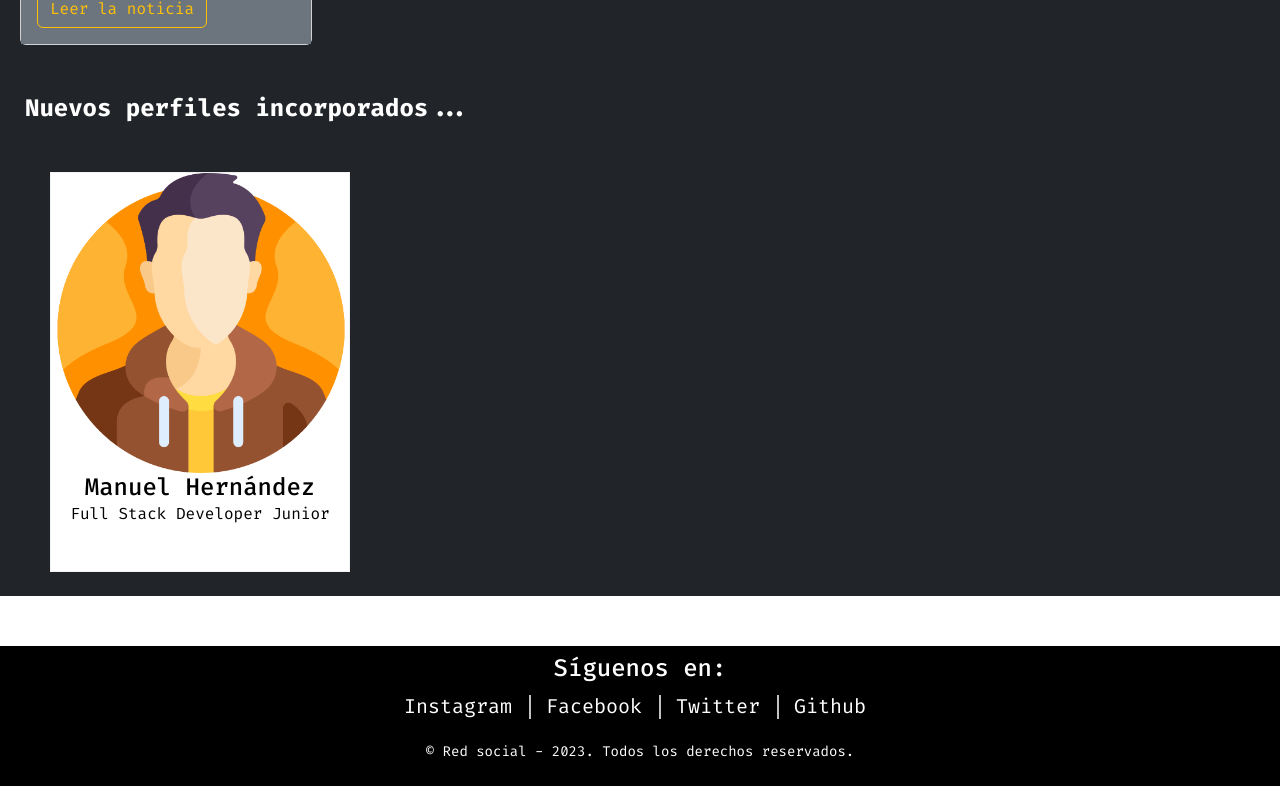
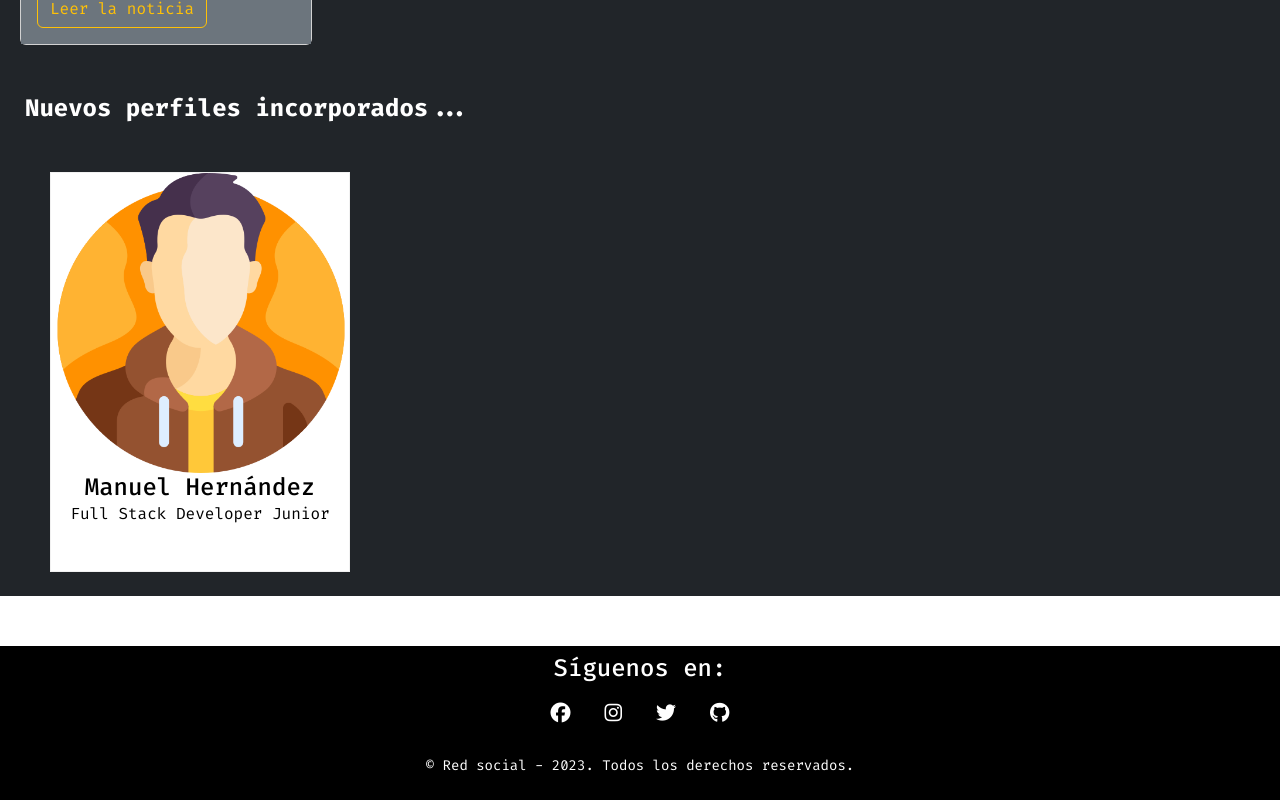
Before and after one commit to Manuhergreen/socialDevelopers2023, an Angular app in the folder FE/: page / in a window 1280 px wide. Shown: the part 1784-2584 px from the top of the page. Built offline with nearby package versions, Linux system fonts and the light colour scheme.

Commit message:
icon main page

```diff
--- a/FE/src/app/core/footer/footer.component.html
+++ b/FE/src/app/core/footer/footer.component.html
@@ -4,12 +4,19 @@
     </div>
 
     <div class="social-icons">
-      <a href="https://www.instagram.com">Instagram |</a>
-      <a href="https://www.facebook.com">Facebook |</a>
-      <a href="https://www.twitter.com">Twitter |</a>
-      <a href="https://www.github.com">Github</a>
+      <a href="https://www.facebook.com" class="btn btn-link btn-floating mx-1">
+        <i class="fab fa-facebook"></i>
+      </a>
+      <a href="https://www.instagram.com" class="btn btn-link btn-floating mx-1">
+        <i class="fab fa-instagram"></i>
+      </a>
+      <a href="https://www.twitter.com" class="btn btn-link btn-floating mx-1">
+        <i class="fab fa-twitter"></i>
+      </a>
+      <a href="https://www.github.com" class="btn btn-link btn-floating mx-1">
+        <i class="fab fa-github"></i>
+      </a>
+    </div>
 
-
-    </div>
     <p>&copy; Red social - 2023. Todos los derechos reservados.</p>
   </footer>
```
